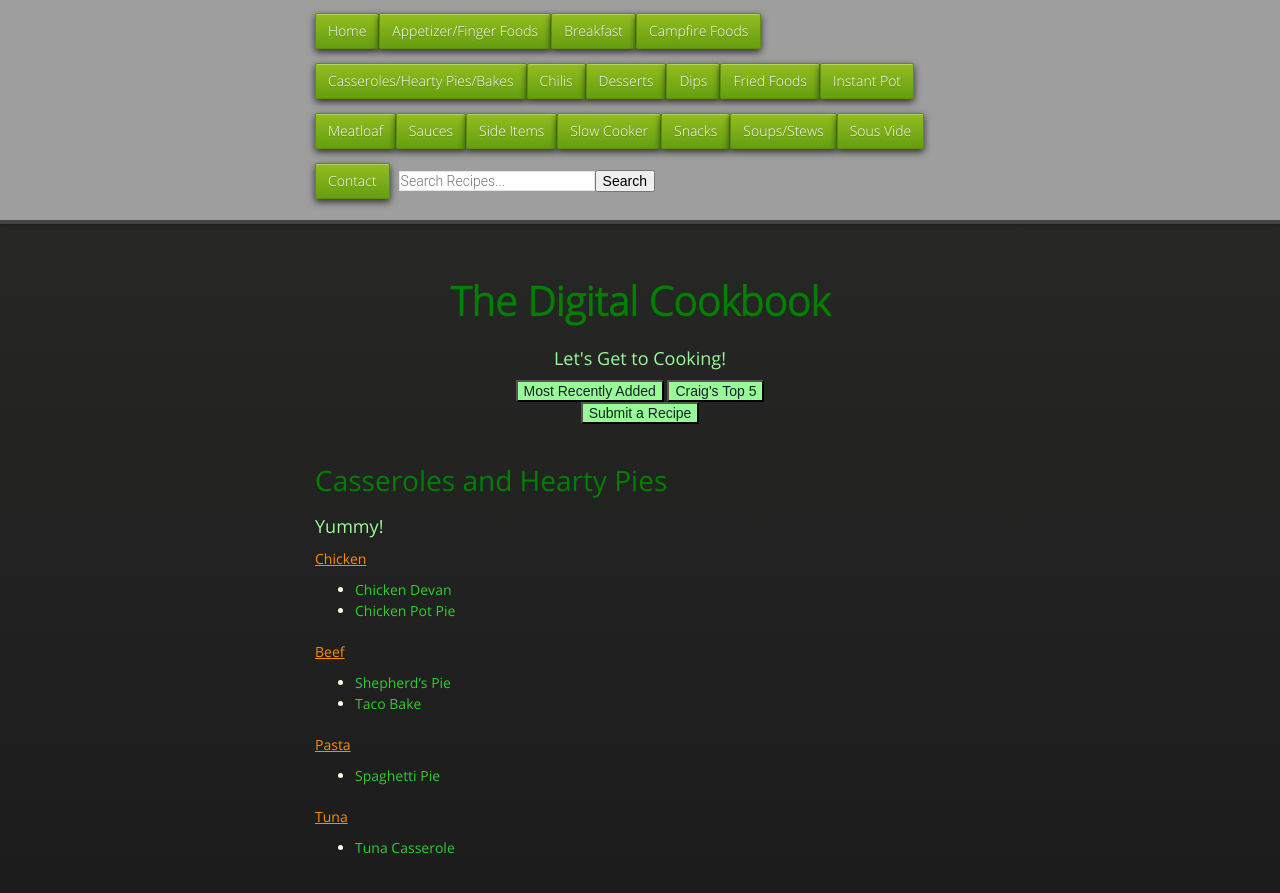
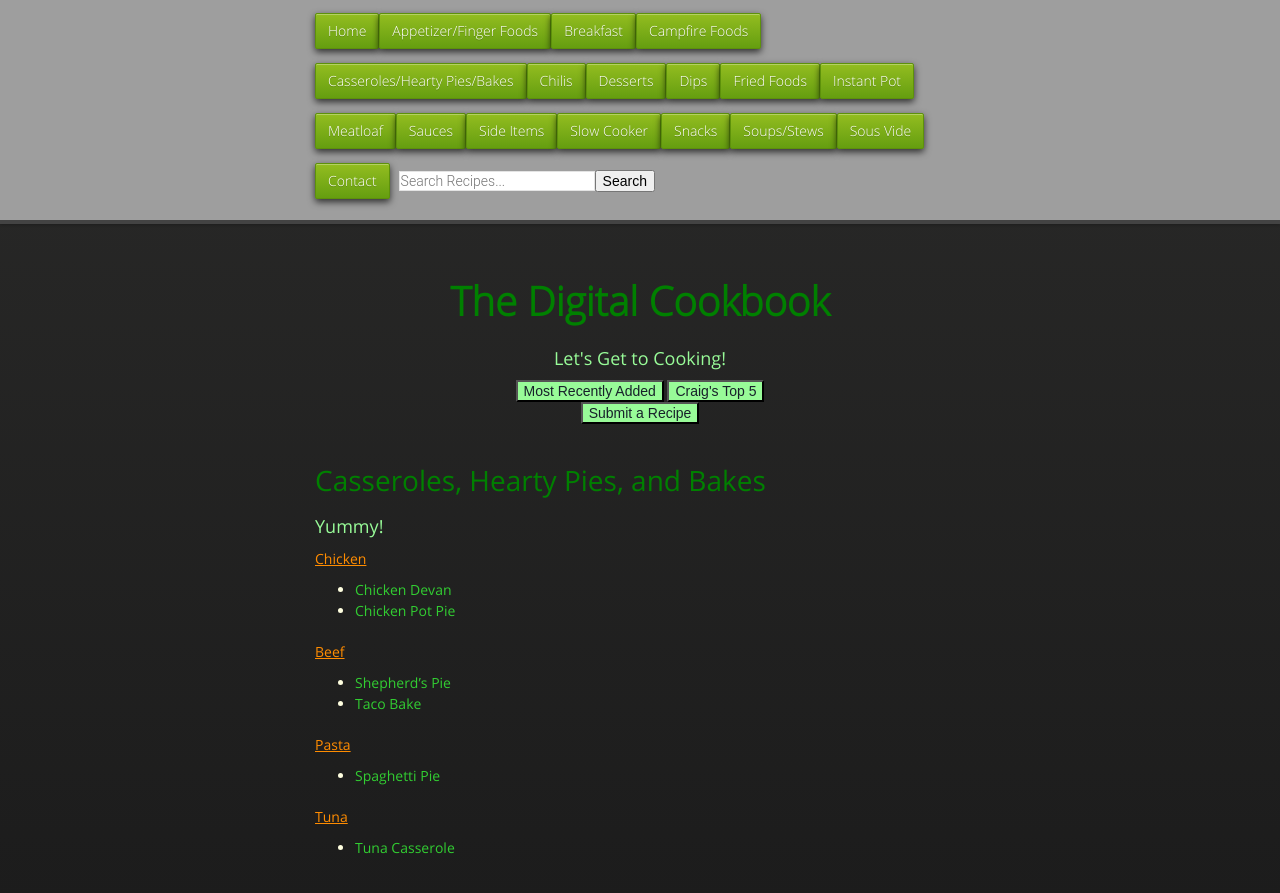
Before and after one commit to cmwillett/TheDigitalCookbook, a Jekyll site: the page built from CasserolesHeartyPiesAndBakes.md, in a window 1280 px wide. Shown: the top 893 px of the page. Built offline with Jekyll 4.4.1, drawn with Linux system fonts in a browser that asks for light colours; nearby versions of some CDN libraries.

Commit message:
Update CasserolesHeartyPiesAndBakes.md

```diff
--- a/CasserolesHeartyPiesAndBakes.md
+++ b/CasserolesHeartyPiesAndBakes.md
@@ -1,9 +1,9 @@
 ---
 layout: default
-title: "Casseroles and Hearty Pies"
+title: "Casseroles, Hearty Pies, and Bakes"
 tags: casserole,pies,tuna,chicken,devan,pasta,beef,bake,taco
 ---
-# Casseroles and Hearty Pies
+# Casseroles, Hearty Pies, and Bakes
 
 ### Yummy!
 
```
